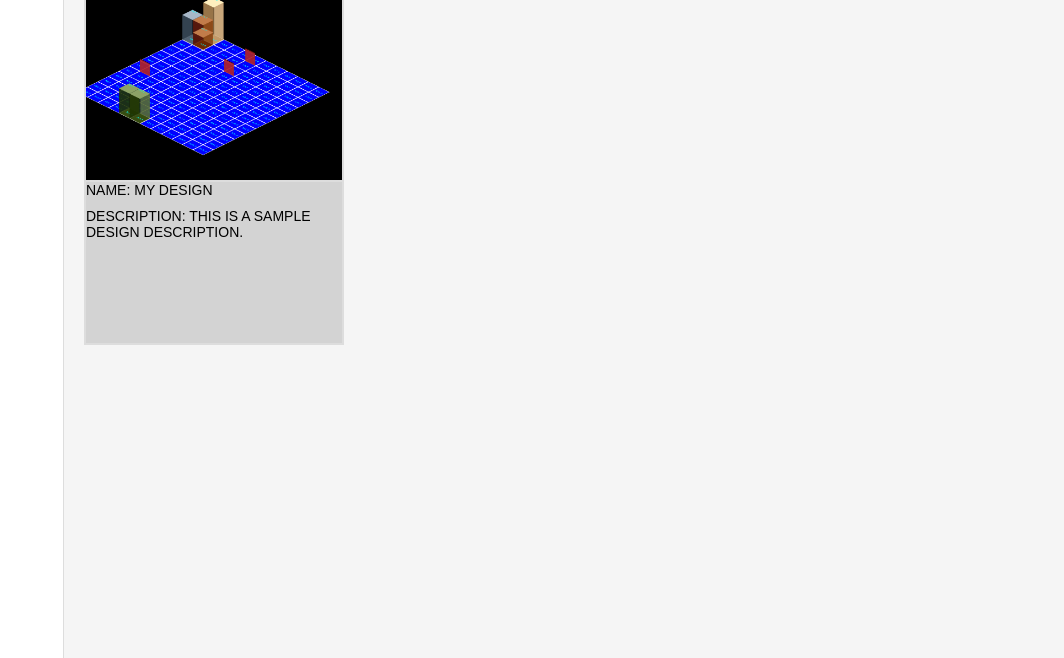
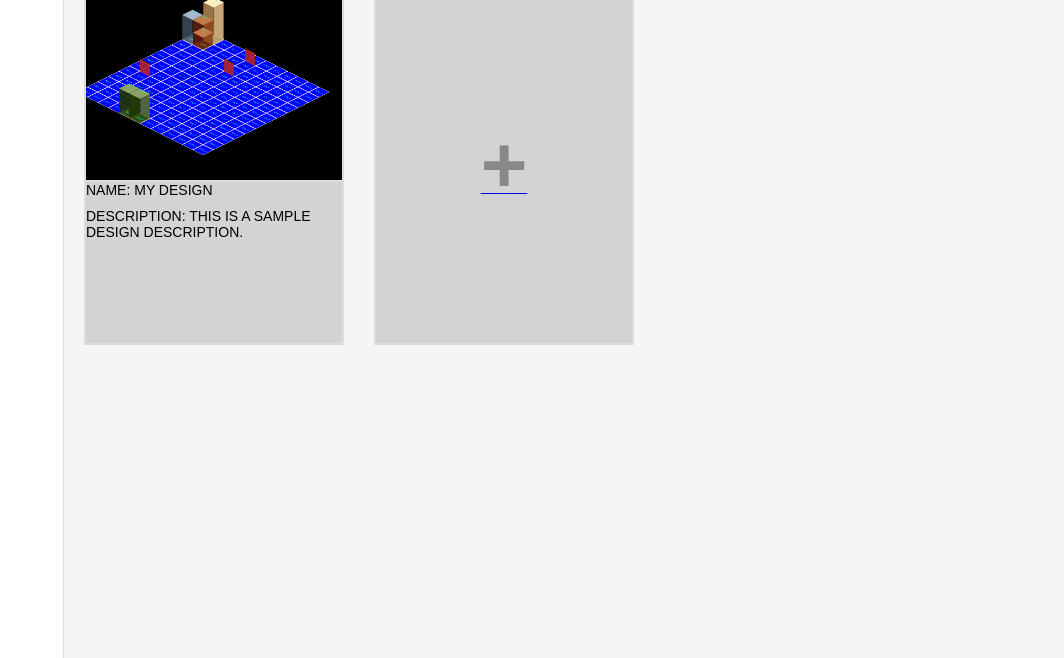
Before and after one commit to ASusN1/Project-zomboid-base-planner, a plain HTML site: page Home/Home.html in a window 1280 px wide. Shown: the part 142-800 px from the top of the page, without its empty margins (216-1280 px from the left). Drawn offline with Linux system fonts and the light colour scheme.

Commit message:
add new card design ( but for home)

```diff
--- a/Home/Home.html
+++ b/Home/Home.html
@@ -23,6 +23,8 @@
             <main class = "home-main-content">
                 <h1>Welcome to the Home Page</h1>
 
+                <div class = "card-row">
+
                     <div class = "card-design" onclick = "openDesignCard('../testing/Stuff.json')">
                         <div class = "card-preview-picture">
                             <img src = "../image.png" alt = "Card Preview Image">
@@ -34,6 +36,13 @@
                         </div>
                     </div>
 
+                <div class = "card-design" id = "addNewCardButton">
+                    <a href = "../DesignBase/index.html">
+                        <span class = "plus-symbol">+   </span>
+                    </a>
+                </div>
+
+
             </main>
         </div>
 
--- a/Home/Homestyle.css
+++ b/Home/Homestyle.css
@@ -92,3 +92,25 @@
     object-position: center;
     display: block;
 }
+
+.card-row{
+    display: flex;
+    gap: 30px;
+    flex-wrap: wrap;
+}
+#addNewCardButton {
+    display: flex;
+    align-items: center;
+    justify-content: center;
+    cursor: pointer;
+}
+
+.plus-symbol {
+    font-size: 80px;
+    color: #888;
+    font-weight: bold;
+}
+
+#addNewCardButton:hover .plus-symbol {
+    color: #333;
+}
```
Lines whose indentation alone changed are shown as unchanged.
